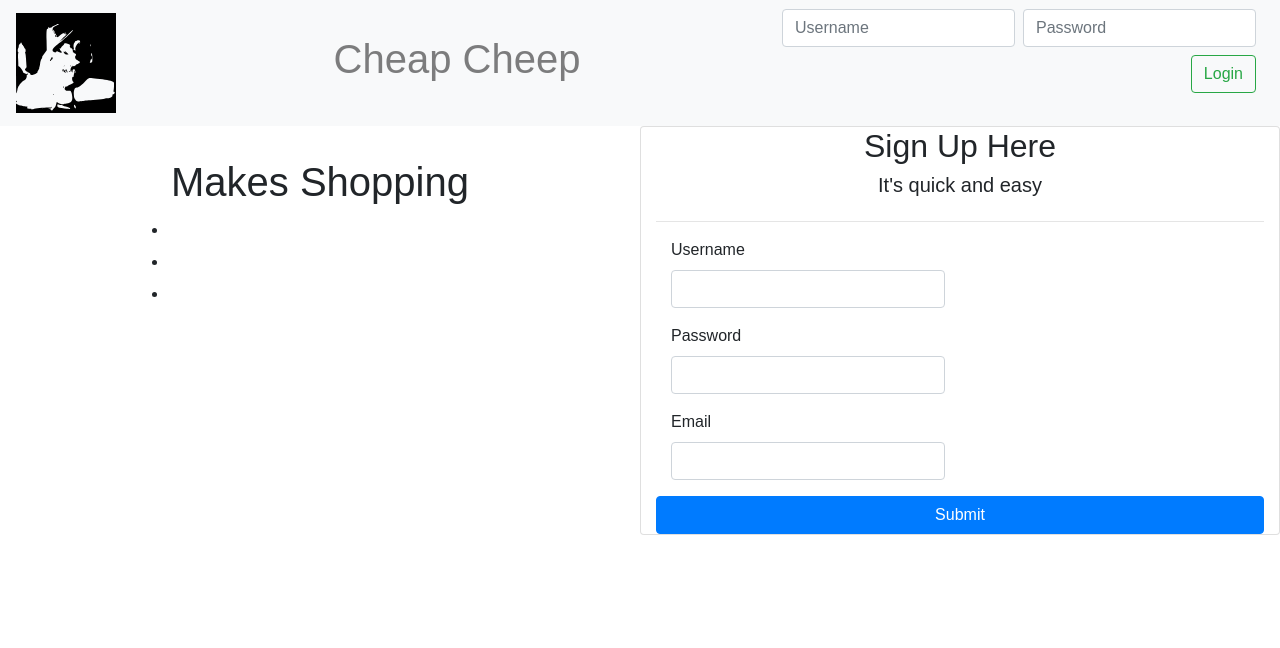
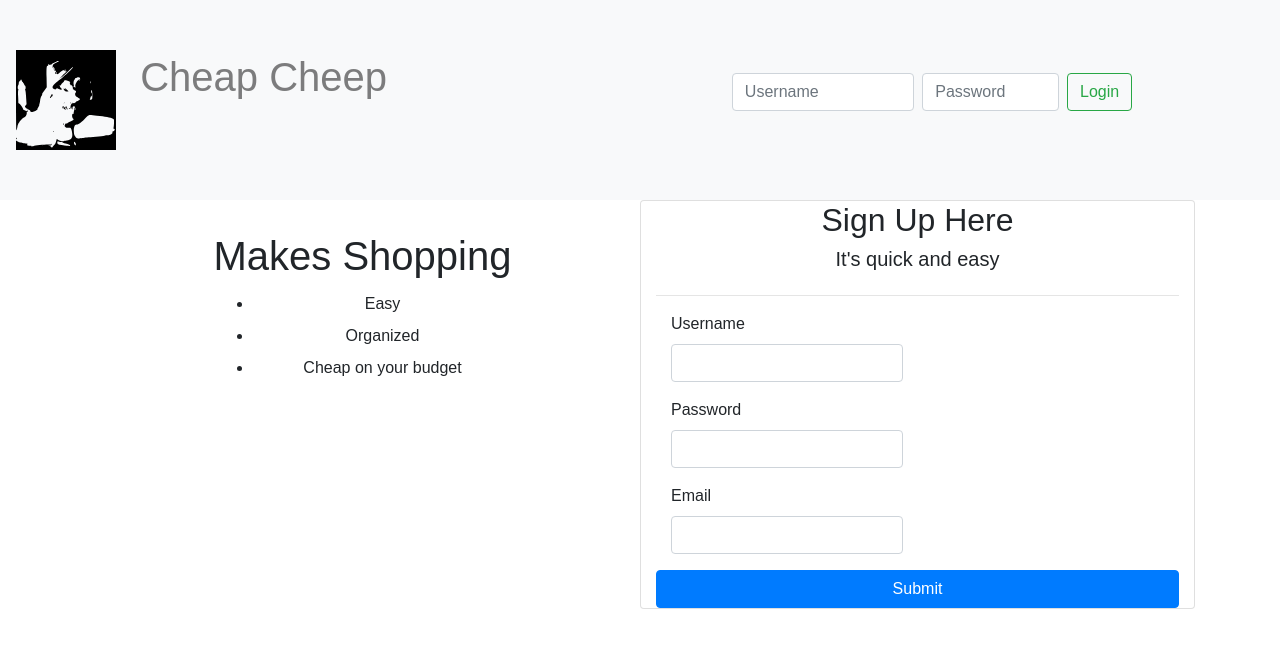
Before and after one commit to rayhe921/Cheap-Cheep, a React (Create React App) app in the folder client/: page / in a window 1280 px wide. Shown: the top 648 px of the page. Built offline with nearby package versions, Linux system fonts and the light colour scheme; no server answers.

Commit message:
adjusting prettiness

```diff
--- a/client/src/App.js
+++ b/client/src/App.js
@@ -5,7 +5,7 @@ import "./App.css";
 import Navbar from "../src/components/Navbar";
 import Display from "./pages/display"
 import Login from "./pages/login";
-import Saved from "./pages/Saved";
+
 
 
 
@@ -22,8 +22,6 @@ class App extends Component {
           <Route exact path="/" component={Login} />
           <Route exact path="/main" component={Display} />
         </Switch>
-        <Saved />
-
       </Router>
     );
   }
--- a/client/src/components/Navbar/index.js
+++ b/client/src/components/Navbar/index.js
@@ -3,23 +3,22 @@ import "./style.css";
 
 function Navbar(props) {
   return (
-    <nav className="navbar navbar-light bg-light">
-      <a className="navbar-brand" href="/">
+    <nav className="navbar navbar-light bg-light height">
+      <div className="row">
+      <a className="navbar-brand col-sm-3" href="/">
         <img src={props.image} width="100" height="100" alt="logo" />
       </a>
-      <span className="navbar-text text-center">
-        <h1>
-          {props.title}
+        <h1 className="col-sm-8 text-center navbar-text">
+          Cheap Cheep
         </h1>
-      </span>
-      <div className="form-group">
+      </div>
+      <div className="form-group row">
         <form className="form-inline">
-          <input id="username" className="form-control mr-sm-2" type="username" placeholder="Username" aria-label="Username" />
-          <input id="password" className="form-control mr-sm-2" type="password" placeholder="Password" aria-label="Password" />
+          <input id="username" className="form-control mr-sm-2 col-sm-4" type="username" placeholder="Username" aria-label="Username" />
+          <input id="password" className="form-control mr-sm-2 col-sm-3" type="password" placeholder="Password" aria-label="Password" />
+
+          <button id="login-button" className="btn btn-outline-success my-2" type="submit">{props.buttonName}</button>
         </form>
-        <div>
-          <button id="login-button" className="btn btn-outline-success my-2" type="submit">{props.buttonName}</button>
-        </div>
       </div>
     </nav>
   )
--- a/client/src/components/Navbar/style.css
+++ b/client/src/components/Navbar/style.css
@@ -1,4 +1,5 @@
-#login-button{
-    float: right;
-    margin-right: 0.5rem;
+
+
+.height{
+    height: 25vh;
 }
--- a/client/src/components/ShopList/style.css
+++ b/client/src/components/ShopList/style.css
@@ -1,4 +1,3 @@
 .delete{
     width:50%;
-
 }
--- a/client/src/pages/display.js
+++ b/client/src/pages/display.js
@@ -12,17 +12,18 @@ class Display extends Component {
 
   displayModal = (event) => {
     event.preventDefault();
-    this.setState({showModal: true})
+    this.setState({ showModal: true })
 
     console.log("showModal: " + this.state.showModal)
   };
 
   hideModal = () => {
-    this.setState({showModal: false})
+    this.setState({ showModal: false })
   }
 
   render() {
     return (
+      <div className="container">
         <div className="row">
           <div className="col-3">
             <Sidebar></Sidebar>
@@ -40,6 +41,7 @@ class Display extends Component {
             ></Modal>
           </div>
         </div>
+      </div>
     );
   }
 }
--- a/client/src/pages/login.js
+++ b/client/src/pages/login.js
@@ -1,6 +1,6 @@
 import React, { Component } from "react";
 import Registration from "../components/Registration";
-// import InfoCard from "../components/InfoCard";
+import InfoCard from "../components/InfoCard";
 
 
 class Login extends Component {
@@ -13,12 +13,12 @@ class Login extends Component {
 
   render() {
     return (
-      <div>
-        {/* <InfoCard
+      <div className="container">
+        <InfoCard
           listOne="Easy"
           listTwo="Organized"
           listThree="Cheap on your budget"
-        ></InfoCard> */}
+        ></InfoCard>
         <Registration
           // <Link to={"/books/" + book._id}>
 
```
Lines whose indentation alone changed are shown as unchanged.
